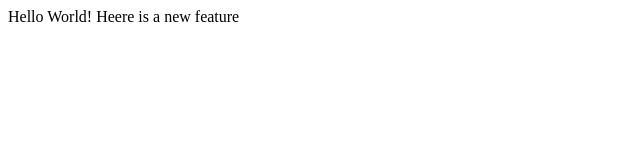
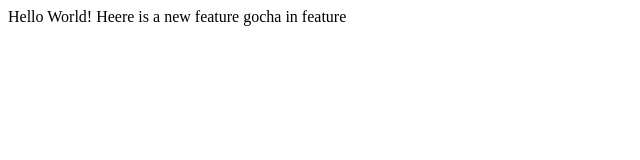
Before and after one commit to itsmesdubey/lecture1, a plain HTML site: page index.html in a window 1280 px wide. Shown: the whole page, without its empty margins (0-640 px from the left). Drawn offline with Linux system fonts and the light colour scheme.

Commit message:
new feature

```diff
--- a/index.html
+++ b/index.html
@@ -6,5 +6,6 @@
 <body>
     Hello World!
     Heere is a new feature
+    gocha in feature
 </body>
 </html>
```
